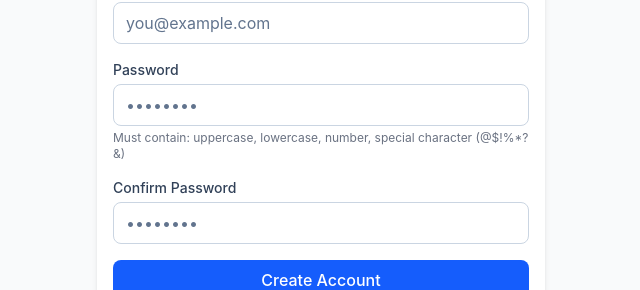
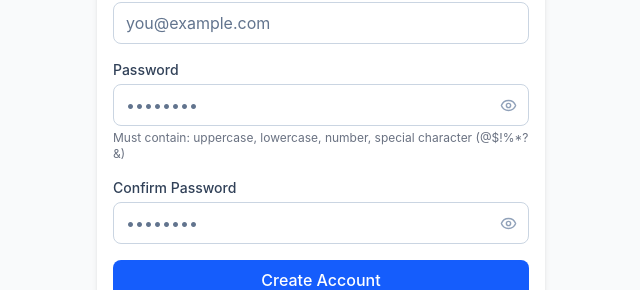
Before and after one commit to sh1v-max/Taskforge, a React app in the folder frontend/: page /register in a window 1280 px wide. Shown: the part 334-624 px from the top of the page, without its empty margins (319-959 px from the left). Built offline with nearby package versions, Linux system fonts and the light colour scheme; no server answers; the HTML template or start-up script is replaced by a standard one.

Commit message:
added password toggle

```diff
--- a/frontend/src/components/Auth/LoginForm.jsx
+++ b/frontend/src/components/Auth/LoginForm.jsx
@@ -5,6 +5,7 @@ import { useAuthService } from '../../hooks/useAuthService'
 import { useAuth } from '../../context/AuthContext'
 import { useNavigate } from 'react-router-dom'
 import { PATTERNS } from '../../utils/constants'
+import { PasswordInput } from '../Common/PasswordInput'
 
 const loginSchema = z.object({
   email: z.string().email('Invalid email address'),
@@ -47,10 +48,8 @@ export function LoginForm() {
       {/* Password Field */}
       <div>
         <label className="label">Password</label>
-        <input
-          type="password"
+        <PasswordInput
           placeholder="••••••••"
-          className="input-field"
           {...register('password')}
           disabled={isLoading}
         />
--- a/frontend/src/components/Auth/RegisterForm.jsx
+++ b/frontend/src/components/Auth/RegisterForm.jsx
@@ -5,6 +5,7 @@ import { useAuthService } from '../../hooks/useAuthService'
 import { useAuth } from '../../context/AuthContext'
 import { useNavigate } from 'react-router-dom'
 import { PATTERNS } from '../../utils/constants'
+import { PasswordInput } from '../Common/PasswordInput'
 
 const registerSchema = z.object({
   name: z.string().min(2, 'Name must be at least 2 characters'),
@@ -70,10 +71,8 @@ export function RegisterForm() {
       {/* Password Field */}
       <div>
         <label className="label">Password</label>
-        <input
-          type="password"
+        <PasswordInput
           placeholder="••••••••"
-          className="input-field"
           {...register('password')}
           disabled={isLoading}
         />
@@ -86,10 +85,8 @@ export function RegisterForm() {
       {/* Confirm Password Field */}
       <div>
         <label className="label">Confirm Password</label>
-        <input
-          type="password"
+        <PasswordInput
           placeholder="••••••••"
-          className="input-field"
           {...register('confirmPassword')}
           disabled={isLoading}
         />
--- /dev/null
+++ b/frontend/src/components/Common/PasswordInput.jsx
@@ -0,0 +1,36 @@
+import { forwardRef, useState } from 'react'
+import { Eye, EyeOff } from 'lucide-react'
+
+/**
+ * PasswordInput — text input with a show/hide (eye) toggle.
+ *
+ * Drop-in replacement for <input type="password">.
+ * Works both with react-hook-form ({...register('password')}) and as a
+ * controlled input (value/onChange) — all props pass through to the <input>.
+ *
+ * forwardRef is required so react-hook-form's ref reaches the real <input>
+ * (it uses that ref to read values and focus fields on validation errors).
+ */
+export const PasswordInput = forwardRef(function PasswordInput(props, ref) {
+  const [visible, setVisible] = useState(false)
+
+  return (
+    <div className="relative">
+      <input
+        ref={ref}
+        type={visible ? 'text' : 'password'}
+        className="input-field pr-10"
+        {...props}
+      />
+      <button
+        type="button" /* not "submit" — must never submit the form */
+        onClick={() => setVisible((v) => !v)}
+        tabIndex={-1} /* keep Tab moving between fields, not onto the eye */
+        title={visible ? 'Hide password' : 'Show password'}
+        className="absolute inset-y-0 right-0 flex items-center px-3 text-slate-400 hover:text-slate-600 dark:hover:text-slate-300"
+      >
+        {visible ? <EyeOff size={17} /> : <Eye size={17} />}
+      </button>
+    </div>
+  )
+})
--- a/frontend/src/pages/Profile/ProfilePage.jsx
+++ b/frontend/src/pages/Profile/ProfilePage.jsx
@@ -5,6 +5,7 @@ import { useAuth } from '../../context/AuthContext'
 import { useToast } from '../../context/ToastContext'
 import { getMe, updateProfile } from '../../api/auth'
 import { ThemeToggle } from '../../components/Common/ThemeToggle'
+import { PasswordInput } from '../../components/Common/PasswordInput'
 
 export function ProfilePage() {
   const { user, setUser } = useAuth()
@@ -127,9 +128,7 @@ export function ProfilePage() {
           <h3 className="font-bold text-gray-900 dark:text-white">Change Password</h3>
           <div>
             <label className="label">Current Password</label>
-            <input
-              type="password"
-              className="input-field"
+            <PasswordInput
               value={currentPassword}
               onChange={(e) => setCurrentPassword(e.target.value)}
               disabled={savingPassword}
@@ -138,9 +137,7 @@ export function ProfilePage() {
           </div>
           <div>
             <label className="label">New Password</label>
-            <input
-              type="password"
-              className="input-field"
+            <PasswordInput
               value={newPassword}
               onChange={(e) => setNewPassword(e.target.value)}
               disabled={savingPassword}
```
